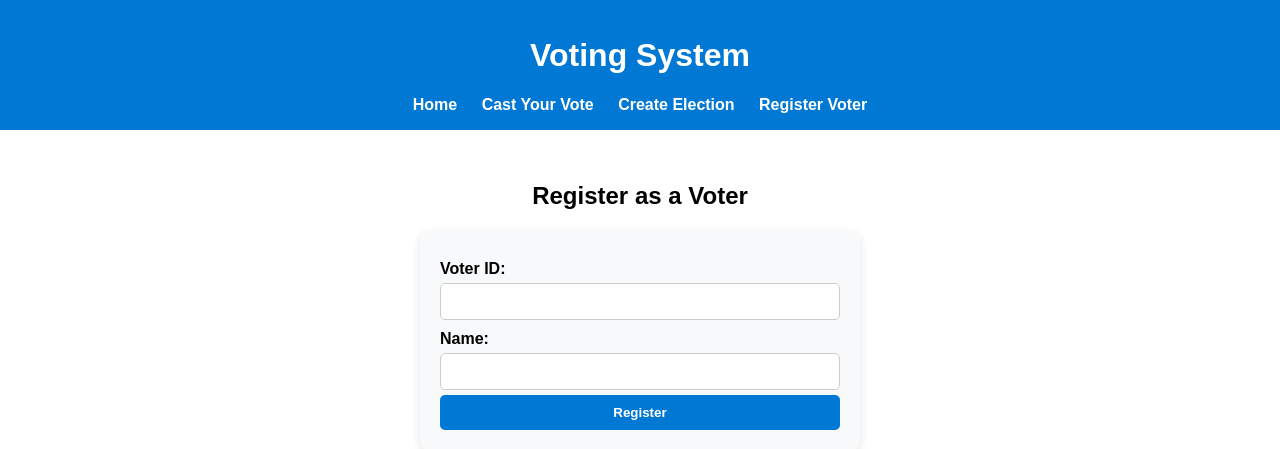
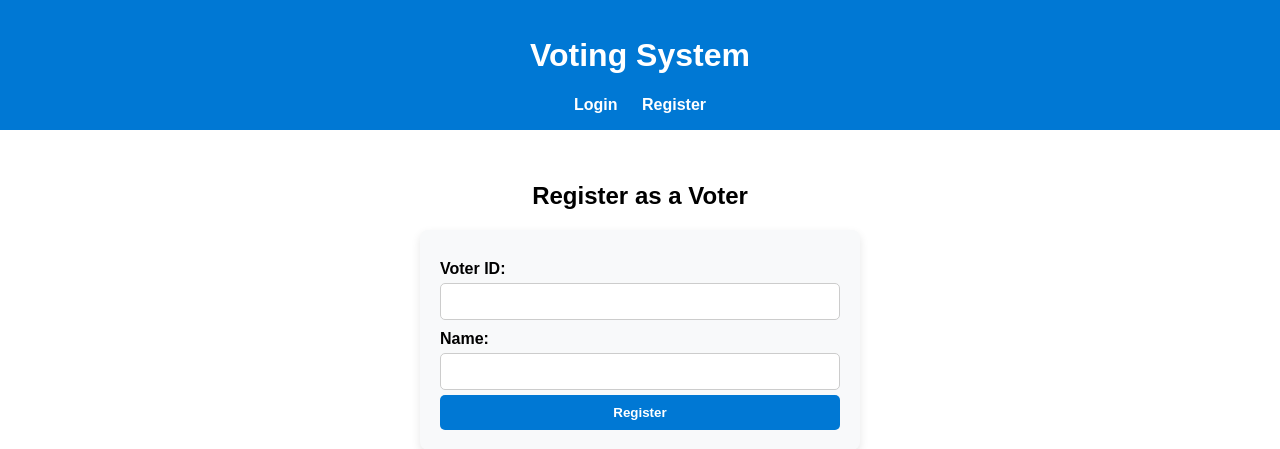
Before and after one commit to Garritosk8CR/fastApi-CQRS, a FastAPI app: page /register in a window 1280 px wide. Shown: the top 449 px of the page. Run offline with FastAPI, Linux system fonts and the light colour scheme; parts of the project's set-up code (start-up, migrations or seed data) failed here and were passed over.

Commit message:
Added more conditions in different routes and applied conditions in the html using jinja

```diff
--- a/app/main.py
+++ b/app/main.py
@@ -32,9 +32,9 @@ Base.metadata.create_all(bind=engine)
 async def home(request: Request, current_user: str = Depends(get_current_user)):
     query = GetAllElectionsQuery()
     elections = query_bus.handle(query)  # Dispatch the query to the handler
-
+    is_logged_in = request.cookies.get("access_token") is not None  # Check if token exists
     # Pass elections to the template
-    return templates.TemplateResponse("home.html", {"request": request, "elections": elections})
+    return templates.TemplateResponse("home.html", {"request": request, "elections": elections, "is_logged_in": is_logged_in})
 
 @app.get("/vote", response_class=HTMLResponse)
 async def cast_vote_page(request: Request, current_user: str = Depends(get_current_user)):
@@ -43,27 +43,31 @@ async def cast_vote_page(request: Request, current_user: str = Depends(get_curre
         page_data = query_bus.handle(query)
     except Exception as e:
         raise HTTPException(status_code=500, detail="An unexpected error occurred")
-
+    is_logged_in = request.cookies.get("access_token") is not None  # Check if token exists
     return templates.TemplateResponse(
         "vote.html",
-        {"request": request, "voters": page_data["voters"], "elections": page_data["elections"]}
+        {"request": request, "voters": page_data["voters"], "elections": page_data["elections"], "is_logged_in": is_logged_in},
     )
 
 
 @app.get("/register", response_class=HTMLResponse)
 async def register_voter_page(request: Request):
-    return templates.TemplateResponse("register.html", {"request": request})
+    is_logged_in = request.cookies.get("access_token") is not None  # Check if token exists
+    return templates.TemplateResponse("register.html", {"request": request, "is_logged_in": is_logged_in})
 
 @app.get("/voters/register", response_class=HTMLResponse)
 async def register_voter_page(request: Request):
-    return templates.TemplateResponse("register_voter.html", {"request": request})
+    is_logged_in = request.cookies.get("access_token") is not None  # Check if token exists
+    return templates.TemplateResponse("register_voter.html", {"request": request, "is_logged_in": is_logged_in})
 
 @app.get("/elections/create", response_class=HTMLResponse)
 async def create_election_page(request: Request, current_user: str = Depends(get_current_user)):
-    return templates.TemplateResponse("create_election.html", {"request": request})
+    is_logged_in = request.cookies.get("access_token") is not None  # Check if token exists
+    return templates.TemplateResponse("create_election.html", {"request": request, "is_logged_in": is_logged_in})
 
 @app.get("/results/{election_id}", response_class=HTMLResponse)
 async def get_results(request: Request, election_id: int, current_user: str = Depends(get_current_user)):
+    is_logged_in = request.cookies.get("access_token") is not None  # Check if token exists
     query = GetElectionResultsQuery(election_id=election_id)  # Now using dynamic election_id
     try:
         results = query_bus.handle(query)
@@ -73,7 +77,7 @@ async def get_results(request: Request, election_id: int, current_user: str = De
         raise HTTPException(status_code=500, detail="An unexpected error occurred")
 
     # Pass the results to the template
-    return templates.TemplateResponse("results.html", {"request": request, "results": results})
+    return templates.TemplateResponse("results.html", {"request": request, "results": results, "is_logged_in": is_logged_in})
 
 
 
@@ -87,8 +91,9 @@ async def election_details(election_id: int, request: Request, current_user: str
     except Exception as e:
         raise HTTPException(status_code=500, detail="An unexpected error occurred")
 
+    is_logged_in = request.cookies.get("access_token") is not None  # Check if token exists
     # Pass the data to the template
-    return templates.TemplateResponse("election.html", {"request": request, "election": election_data})
+    return templates.TemplateResponse("election.html", {"request": request, "election": election_data, "is_logged_in": is_logged_in})
 
 @app.post("/voters/{voter_id}/elections/{election_id}/vote/", response_class=HTMLResponse)
 async def cast_vote(voter_id: int, election_id: int, request: Request):
--- a/app/templates/base.html
+++ b/app/templates/base.html
@@ -10,10 +10,15 @@
     <header>
         <h1>Voting System</h1>
         <nav>
-            <a href="/">Home</a>
-            <a href="/vote">Cast Your Vote</a>
-            <a href="/elections/create">Create Election</a>
-            <a href="/voters/register">Register Voter</a>
+            {% if is_logged_in %}
+                <a href="/">Home</a>
+                <a href="/vote">Cast Your Vote</a>
+                <a href="/elections/create">Create Election</a>
+                <a href="/voters/register">Register Voter</a>
+            {% else %}
+                <a href="users/login">Login</a>
+                <a href="users/sign-up">Register</a>
+            {% endif %}
         </nav>
     </header>
     <main>
```
